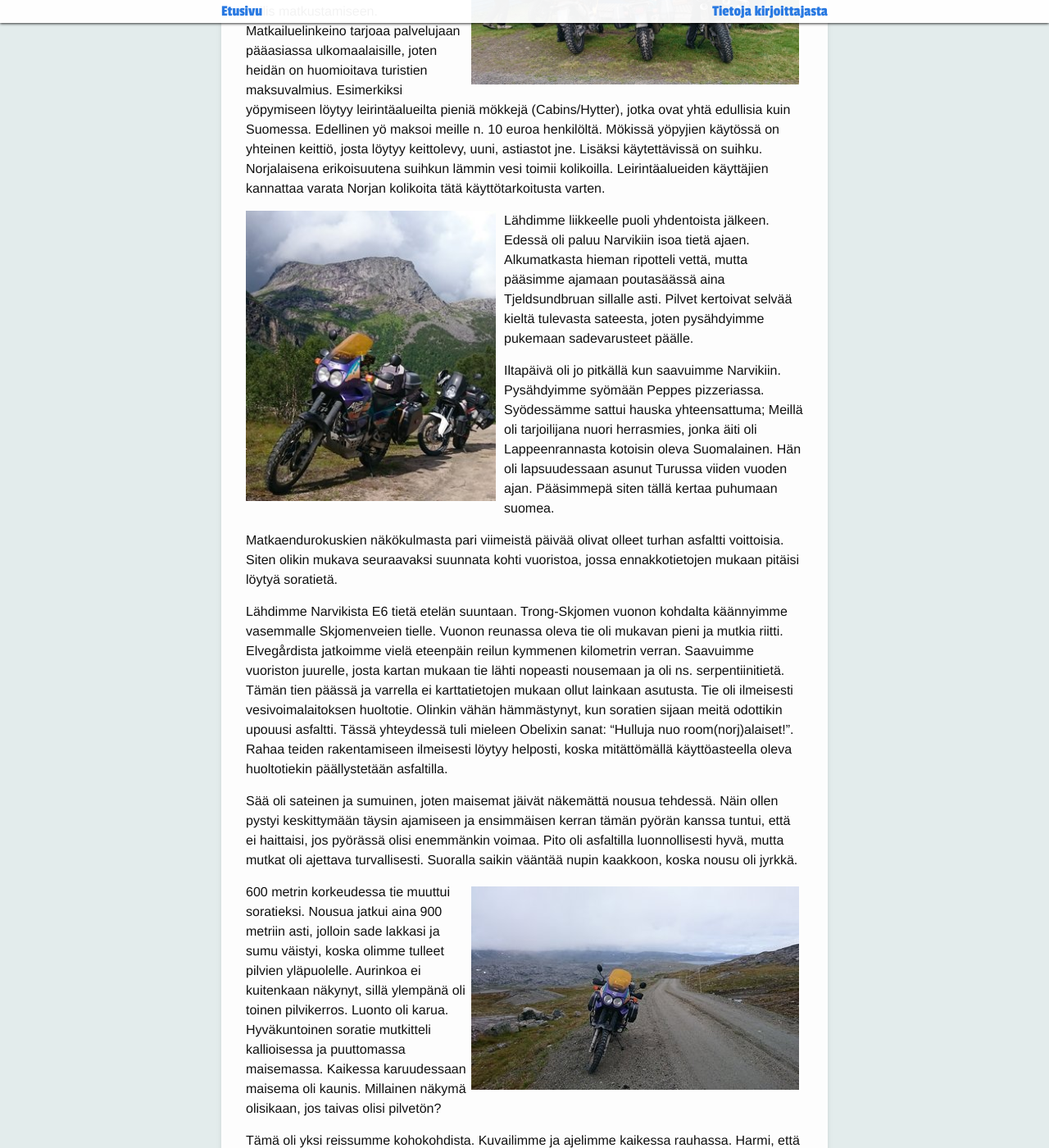
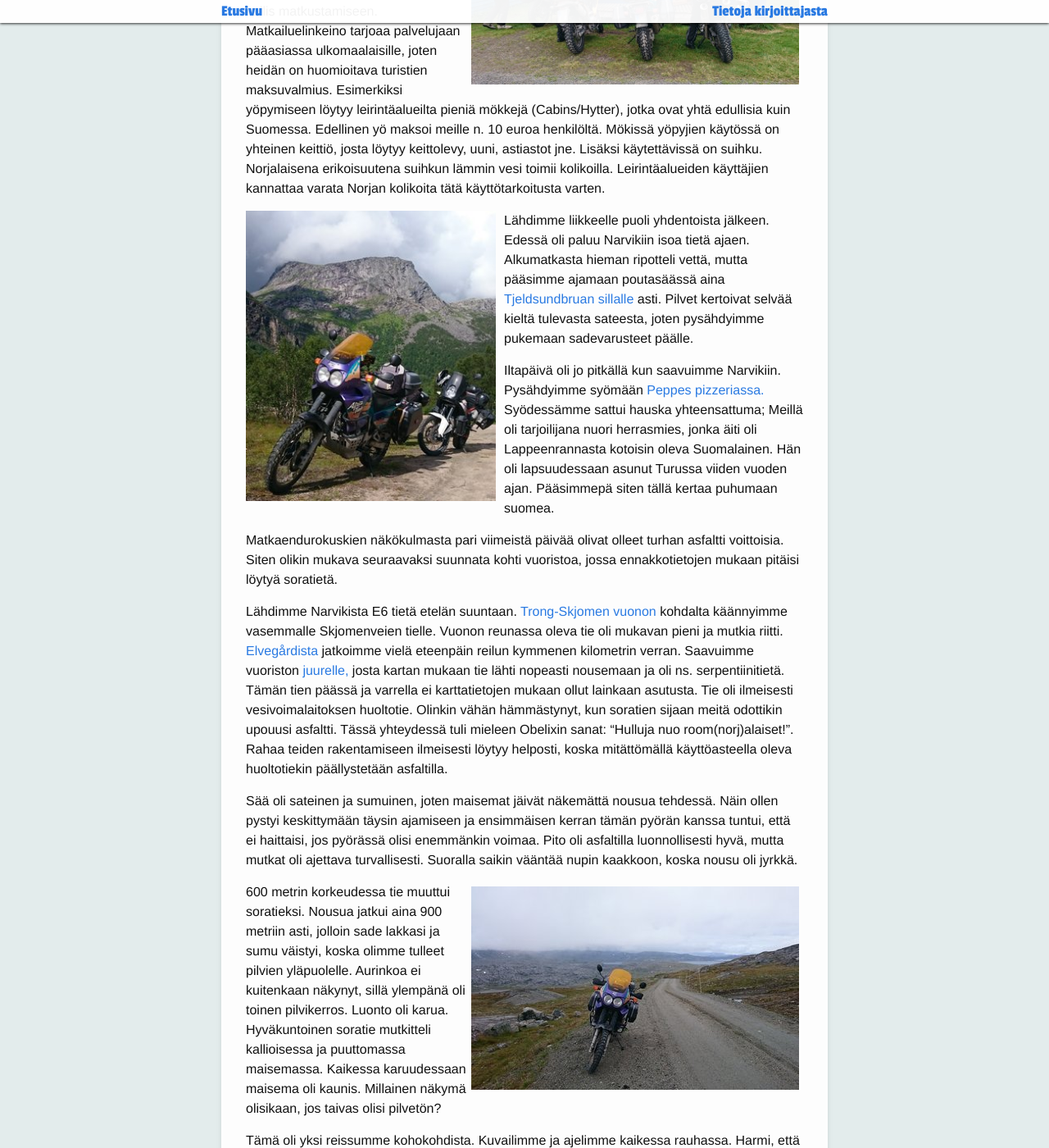
Before and after one commit to seikkailuendurolla/seikkailuendurolla.github.io, a Jekyll site: the page built from _posts/2020-03-01-matkaenduroilla-norjassa-keskiviikko.md, in a window 1280 px wide and 1400 px high, scrolled down 935 px. Shown: the whole window at 82% size. Built offline with Jekyll 4.4.1, drawn with Linux system fonts in a browser that asks for light colours; some web fonts are replaced; comment, search, counter and statistics services are not loaded; some of the changed lines change nothing that is shown; some of the changed text lies outside the part shown.

Commit message:
Linkkien lisäys kirjoitukseen

```diff
--- a/_posts/2020-03-01-matkaenduroilla-norjassa-keskiviikko.md
+++ b/_posts/2020-03-01-matkaenduroilla-norjassa-keskiviikko.md
@@ -30,11 +30,13 @@ käyttötarkoitusta varten.
 
 Lähdimme liikkeelle puoli yhdentoista  jälkeen. Edessä oli paluu Narvikiin
 isoa tietä ajaen. Alkumatkasta hieman ripotteli vettä, mutta pääsimme ajamaan
-poutasäässä aina Tjeldsundbruan sillalle asti. Pilvet kertoivat selvää kieltä
-tulevasta sateesta, joten pysähdyimme pukemaan sadevarusteet päälle.
+poutasäässä aina [Tjeldsundbruan sillalle](https://goo.gl/maps/x2itj7d8ghtexbJm9){:target="_blank"}
+asti. Pilvet kertoivat selvää kieltä  tulevasta sateesta, joten pysähdyimme
+pukemaan sadevarusteet päälle.
 
-Iltapäivä oli jo pitkällä kun saavuimme Narvikiin. Pysähdyimme syömään Peppes
-pizzeriassa. Syödessämme sattui hauska yhteensattuma; Meillä oli tarjoilijana
+Iltapäivä oli jo pitkällä kun saavuimme Narvikiin. Pysähdyimme syömään
+[Peppes pizzeriassa.](https://g.page/peppes-pizza-narvik){:target="_blank"}
+Syödessämme sattui hauska yhteensattuma; Meillä oli tarjoilijana
 nuori herrasmies, jonka äiti oli Lappeenrannasta kotoisin oleva Suomalainen.
 Hän oli lapsuudessaan asunut Turussa viiden vuoden ajan. Pääsimmepä siten
 tällä kertaa puhumaan suomea.
@@ -43,10 +45,16 @@ Matkaendurokuskien näkökulmasta pari viimeistä päivää olivat olleet turhan
 asfaltti voittoisia. Siten olikin mukava seuraavaksi suunnata kohti
 vuoristoa, jossa ennakkotietojen mukaan pitäisi löytyä soratietä.
 
-Lähdimme Narvikista E6 tietä etelän suuntaan. Trong-Skjomen vuonon kohdalta
+Lähdimme Narvikista E6 tietä etelän suuntaan.
+[Trong-Skjomen vuonon](https://goo.gl/maps/KokVjQqwHVg8u25W7){:target="_blank"}
+kohdalta
 käännyimme vasemmalle Skjomenveien tielle. Vuonon reunassa oleva tie oli
-mukavan pieni ja mutkia riitti. Elvegårdista jatkoimme vielä eteenpäin reilun
-kymmenen kilometrin verran. Saavuimme vuoriston juurelle, josta kartan mukaan
+mukavan pieni ja mutkia riitti.
+[Elvegårdista](https://goo.gl/maps/hBqetMNebJvTXozz9){:target="_blank"}
+jatkoimme vielä eteenpäin reilun
+kymmenen kilometrin verran. Saavuimme vuoriston
+[juurelle,](https://goo.gl/maps/3SQTtwQaZBGFHkfa7){:target="_blank"}
+josta kartan mukaan
 tie lähti nopeasti nousemaan ja oli ns. serpentiinitietä. Tämän tien päässä
 ja varrella ei karttatietojen mukaan ollut lainkaan asutusta. Tie oli
 ilmeisesti vesivoimalaitoksen huoltotie. Olinkin vähän hämmästynyt, kun
@@ -81,8 +89,10 @@ Vuoristosta ei päässyt ajamaan läpi vaan meidän täytyi palata E6 tiellä sa
 reittiä, kun tulimmekin. Paikka oli kyllä näkemisen arvoinen, joten
 edestakaisin ajaminen ei harmittanut.
 
-Ilta oli jo pitkällä ja suuntasimme matkan kohti Kjøpsvikiä, jonne oli matkaa
-reilu 100km. Seuraavan yön pääsimme viettämään Suomalaisen tuttavan luona.
+Ilta oli jo pitkällä ja suuntasimme matkan kohti
+[Kjøpsvikiä,](https://goo.gl/maps/oik11PKsH6xjwou6A){:target="_blank"}
+jonne oli matkaa reilu 100km. Seuraavan yön pääsimme viettämään Suomalaisen
+tuttavan luona.
 
 Seuraavassa kartassa on päivän aikana kuljettu reitti. Matkaa kertyi
 yhteensä 448km.
```
